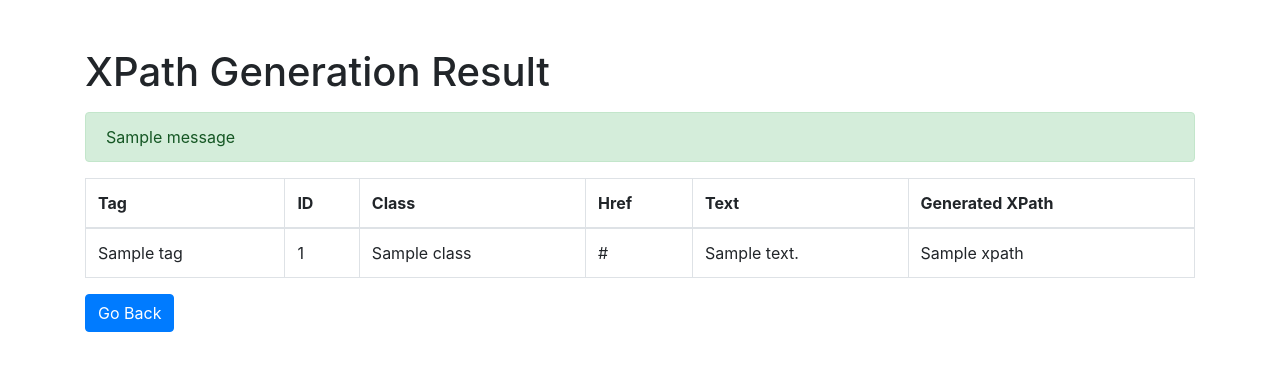
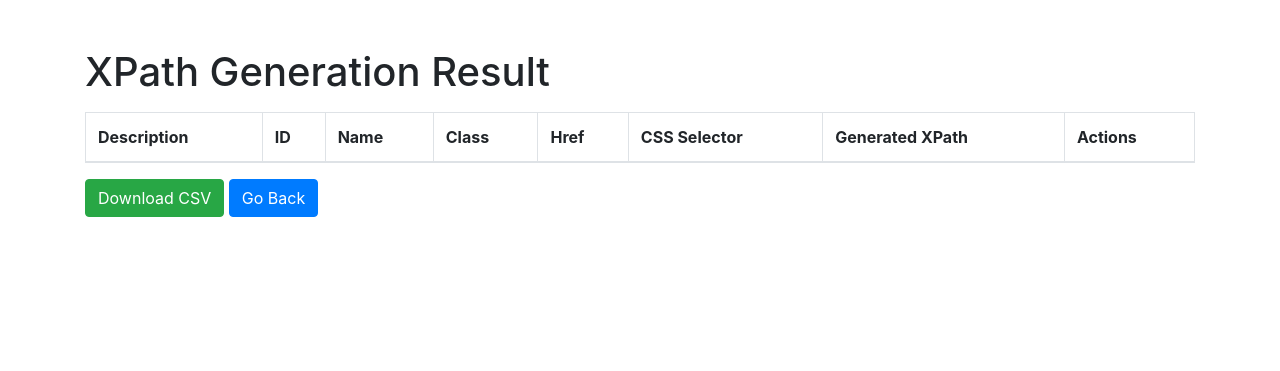
Before and after one commit to kelinn/xpath_web_app, a Flask app: template templates/result.html in a window 1280 px wide. Shown: the top 371 px of the page. Run offline with Flask 2, Linux system fonts and the light colour scheme; the template is opened without the code that fills it: most values are stand-ins (such as "Sample title", 1, 10 or a date in 2020); one stand-in notice (Sample message) is shown; lists and menus that the app fills with data are empty; some libraries are stand-ins or nearby versions.

Commit message:
select elements page

```diff
--- a/static/xpath_report.csv
+++ /dev/null
@@ -1,2 +0,0 @@
-tag,id,class,xpath
-DIV,,alert alert-info,//div[@class='alert alert-info']
--- a/templates/result.html
+++ b/templates/result.html
@@ -5,48 +5,130 @@
     <meta name="viewport" content="width=device-width, initial-scale=1.0">
     <title>XPath Generation Result</title>
     <link rel="stylesheet" href="https://stackpath.bootstrapcdn.com/bootstrap/4.5.2/css/bootstrap.min.css">
+    <style>
+        .editable {
+            display: inline-block;
+        }
+        .editable-input {
+            display: none;
+        }
+    </style>
 </head>
 <body>
 <div class="container">
     <h1 class="mt-5">XPath Generation Result</h1>
-    {% with messages = get_flashed_messages(with_categories=true) %}
-      {% if messages %}
-        <div class="mt-3">
-          {% for category, message in messages %}
-            <div class="alert alert-{{ category }}">{{ message }}</div>
-          {% endfor %}
-        </div>
-      {% endif %}
-    {% endwith %}
     {% if report %}
         <table class="table table-bordered mt-3">
             <thead>
                 <tr>
-                <th>Tag</th>
+                    <th>Description</th>
                     <th>ID</th>
+                    <th>Name</th>
                     <th>Class</th>
                     <th>Href</th>
-                <th>Text</th>
+                    <th>CSS Selector</th>
                     <th>Generated XPath</th>
+                    <th>Actions</th>
                 </tr>
             </thead>
             <tbody>
-            {% for element in report %}
-            <tr>
-                <td>{{ element.tag }}</td>
-                <td>{{ element.id }}</td>
-                <td>{{ element.class }}</td>
-                <td>{{ element.href }}</td>
-                <td>{{ element.text }}</td>
-                <td>{{ element.xpath }}</td>
+                {% for index, element in enumerate(report) %}
+                    <tr data-index="{{ index }}">
+                        <td class="editable" data-field="Description">
+                            <span class="editable-text">{{ element.Description }}</span>
+                            <input type="text" class="editable-input form-control" value="{{ element.Description }}">
+                        </td>
+                        <td>{{ element.ID }}</td>
+                        <td>{{ element.Name }}</td>
+                        <td>{{ element.Class }}</td>
+                        <td>{{ element.Href }}</td>
+                        <td>{{ element['CSS Selector'] }}</td>
+                        <td>{{ element['Generated XPath'] }}</td>
+                        <td>
+                            <button class="btn btn-danger btn-sm remove-btn">Remove</button>
+                        </td>
                     </tr>
                 {% endfor %}
             </tbody>
         </table>
+        <a href="/download_csv" class="btn btn-success">Download CSV</a>
     {% else %}
         <div class="alert alert-warning">No selected elements report available.</div>
     {% endif %}
-    <a href="/" class="btn btn-primary">Go Back</a>
+    <a href="/clear_data" class="btn btn-primary">Go Back</a>
 </div>
+
+<script>
+    document.querySelectorAll('.remove-btn').forEach(button => {
+        button.addEventListener('click', function() {
+            const row = this.closest('tr');
+            const index = row.getAttribute('data-index');
+
+            fetch(`/remove_row/${index}`, {
+                method: 'DELETE',
+                headers: {
+                    'Content-Type': 'application/json'
+                }
+            })
+            .then(response => {
+                if (!response.ok) {
+                    throw new Error('Network response was not ok');
+                }
+                return response.json();
+            })
+            .then(data => {
+                if (data.status === 'success') {
+                    row.remove();
+                } else {
+                    console.error('Error removing row:', data.message);
+                }
+            })
+            .catch(error => console.error('Error:', error));
+        });
+    });
+
+    document.querySelectorAll('.editable').forEach(element => {
+        const text = element.querySelector('.editable-text');
+        const input = element.querySelector('.editable-input');
+
+        text.addEventListener('click', function() {
+            text.style.display = 'none';
+            input.style.display = 'block';
+            input.focus();
+        });
+
+        input.addEventListener('blur', function() {
+            text.style.display = 'inline';
+            input.style.display = 'none';
+
+            const newValue = input.value;
+            text.textContent = newValue;
+
+            const row = element.closest('tr');
+            const index = row.getAttribute('data-index');
+            const field = element.getAttribute('data-field');
+
+            fetch(`/update_field/${index}/${field}`, {
+                method: 'PUT',
+                headers: {
+                    'Content-Type': 'application/json'
+                },
+                body: JSON.stringify({ value: newValue })
+            })
+            .then(response => {
+                if (!response.ok) {
+                    throw new Error('Network response was not ok');
+                }
+                return response.json();
+            })
+            .then(data => {
+                if (data.status !== 'success') {
+                    console.error('Error updating field:', data.message);
+                }
+            })
+            .catch(error => console.error('Error:', error));
+        });
+    });
+</script>
 </body>
 </html>
```
Also changed, not shown: templates/select_elements.html (+62 -1 lines). Lines whose indentation alone changed are shown as unchanged.
